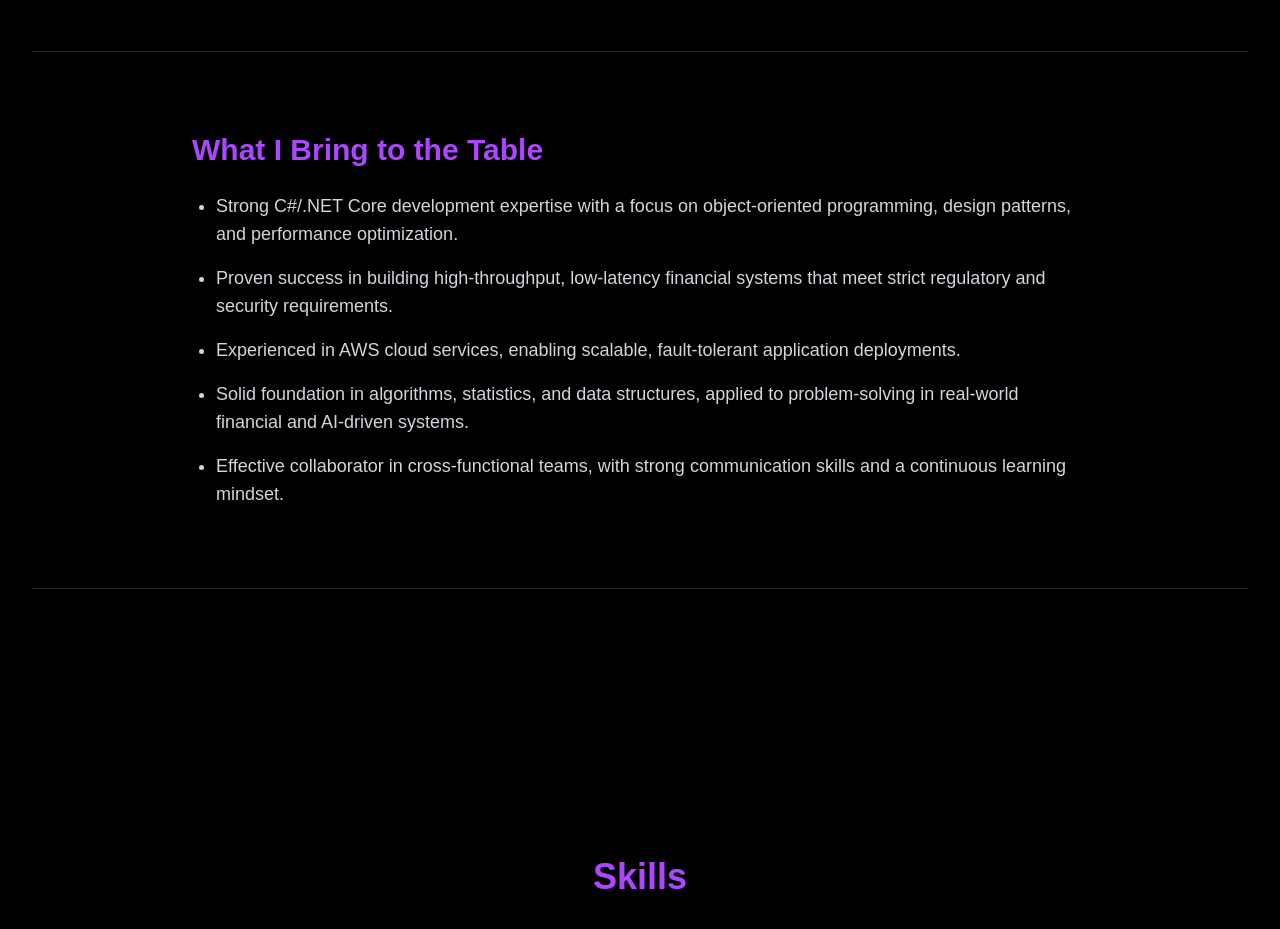
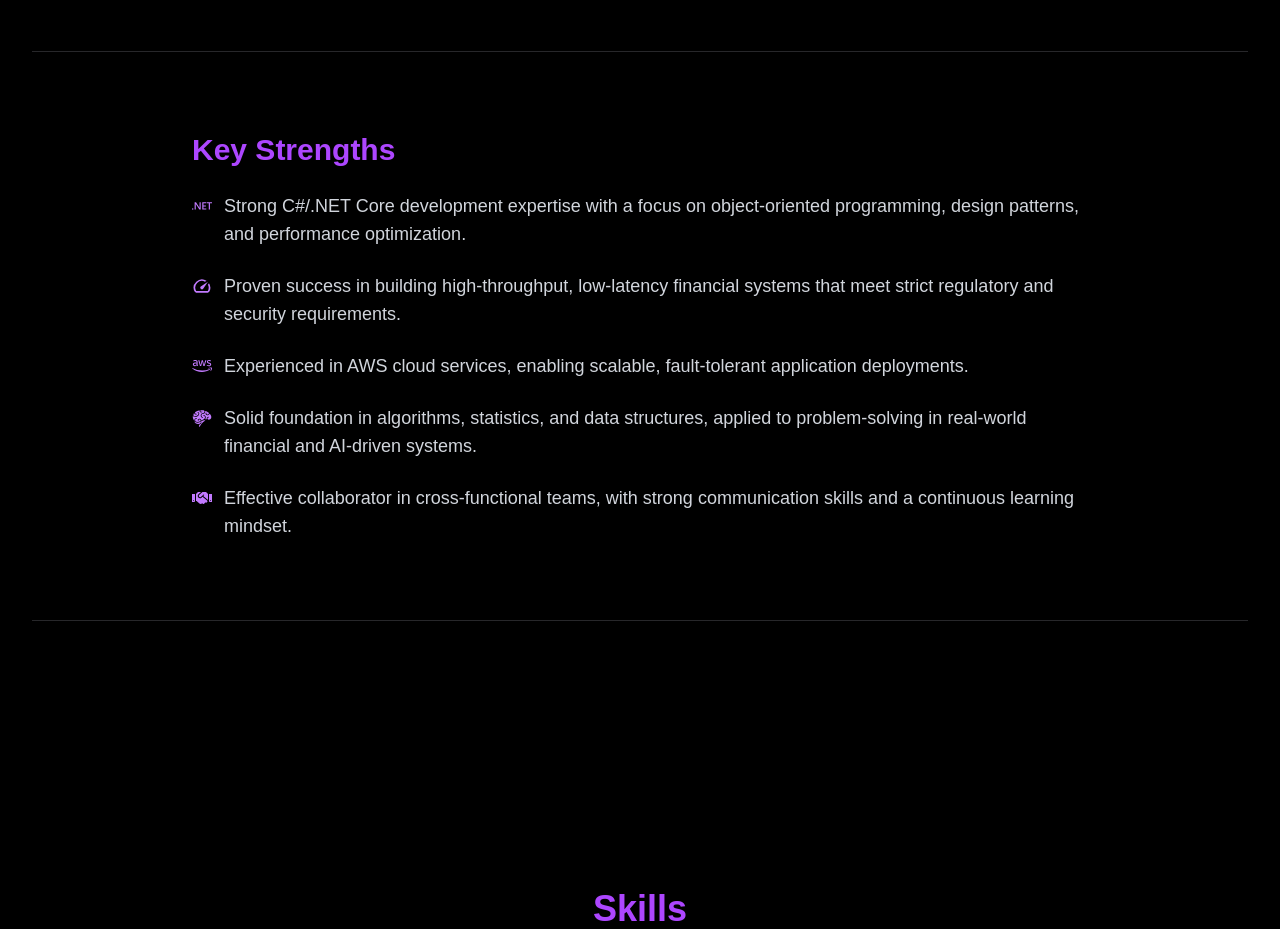
Before and after one commit to rajshekarm/personal-portfolio, a React (Vite) app: page / in a window 1280 px wide. Shown: the part 1580-2509 px from the top of the page. Built offline with nearby package versions, Linux system fonts and the light colour scheme.

Commit message:
modifying aboutt

```diff
--- a/src/components/About.tsx
+++ b/src/components/About.tsx
@@ -1,4 +1,12 @@
 import { motion } from "framer-motion";
+import { FaAws } from "react-icons/fa";
+import { FaHandshake } from "react-icons/fa";
+import { SiAmazon } from "react-icons/si";
+import { SiDotnet } from "react-icons/si";
+import { MdSpeed, MdOutlineSecurity } from "react-icons/md";
+import { GiBrain } from "react-icons/gi";
+
+
 
 export default function About() {
   return (
@@ -36,15 +44,12 @@ export default function About() {
           <h2 className="text-4xl font-bold mb-6 text-purple-500 drop-shadow-[0_0_10px_rgba(168,85,247,0.6)]">
             About Me
           </h2>
-
           <p className="text-lg sm:text-xl leading-relaxed text-gray-300">
             I'm an AI Developer and Software Engineer with a passion for building intelligent systems.
             My work spans designing scalable backend architecture, building robust software systems, and applying deep learning and LLMs to real-world applications.
-
           </p>
 
           <p className="mt-6 text-lg sm:text-xl leading-relaxed text-gray-300">
-
             I enjoy turning complex problems into clean, scalable solutions — whether that’s through building full-stack apps,
             developing generative AI features, or optimizing infrastructure for performance.
           </p>
@@ -55,28 +60,30 @@ export default function About() {
           </p>
         </motion.div>
       </div>
-
-
-
     </section>
 
     <section className="bg-black text-white px-6 py-20 border-b border-zinc-800">
       <div className="max-w-4xl mx-auto text-left">
-              <h2 className="text-3xl font-bold mb-6 text-purple-500">What I Bring to the Table</h2>
-              <ul className="list-disc pl-6 text-gray-300 space-y-4 text-lg">
-                <li>
+        <h2 className="text-3xl font-bold mb-6 text-purple-500">Key Strengths</h2>
+        <ul className="space-y-6 text-lg">
+          <li className="flex items-start gap-3 text-gray-300">
+            <span className="text-purple-400 text-xl pt-1"><SiDotnet /></span>
             Strong C#/.NET Core development expertise with a focus on object-oriented programming, design patterns, and performance optimization.
           </li>
-                <li>
+          <li className="flex items-start gap-3 text-gray-300">
+            <span className="text-purple-400 text-xl pt-1"><MdSpeed /></span>
             Proven success in building high-throughput, low-latency financial systems that meet strict regulatory and security requirements.
           </li>
-                <li>
+          <li className="flex items-start gap-3 text-gray-300">
+            <span className="text-purple-400 text-xl pt-1"><FaAws /></span>
             Experienced in AWS cloud services, enabling scalable, fault-tolerant application deployments.
           </li>
-                <li>
+          <li className="flex items-start gap-3 text-gray-300">
+            <span className="text-purple-400 text-xl pt-1"><GiBrain /></span>
             Solid foundation in algorithms, statistics, and data structures, applied to problem-solving in real-world financial and AI-driven systems.
           </li>
-                <li>
+          <li className="flex items-start gap-3 text-gray-300">
+            <span className="text-purple-400 text-xl pt-1"><FaHandshake /></span>
             Effective collaborator in cross-functional teams, with strong communication skills and a continuous learning mindset.
           </li>
         </ul>
```
Lines whose indentation alone changed are shown as unchanged.
